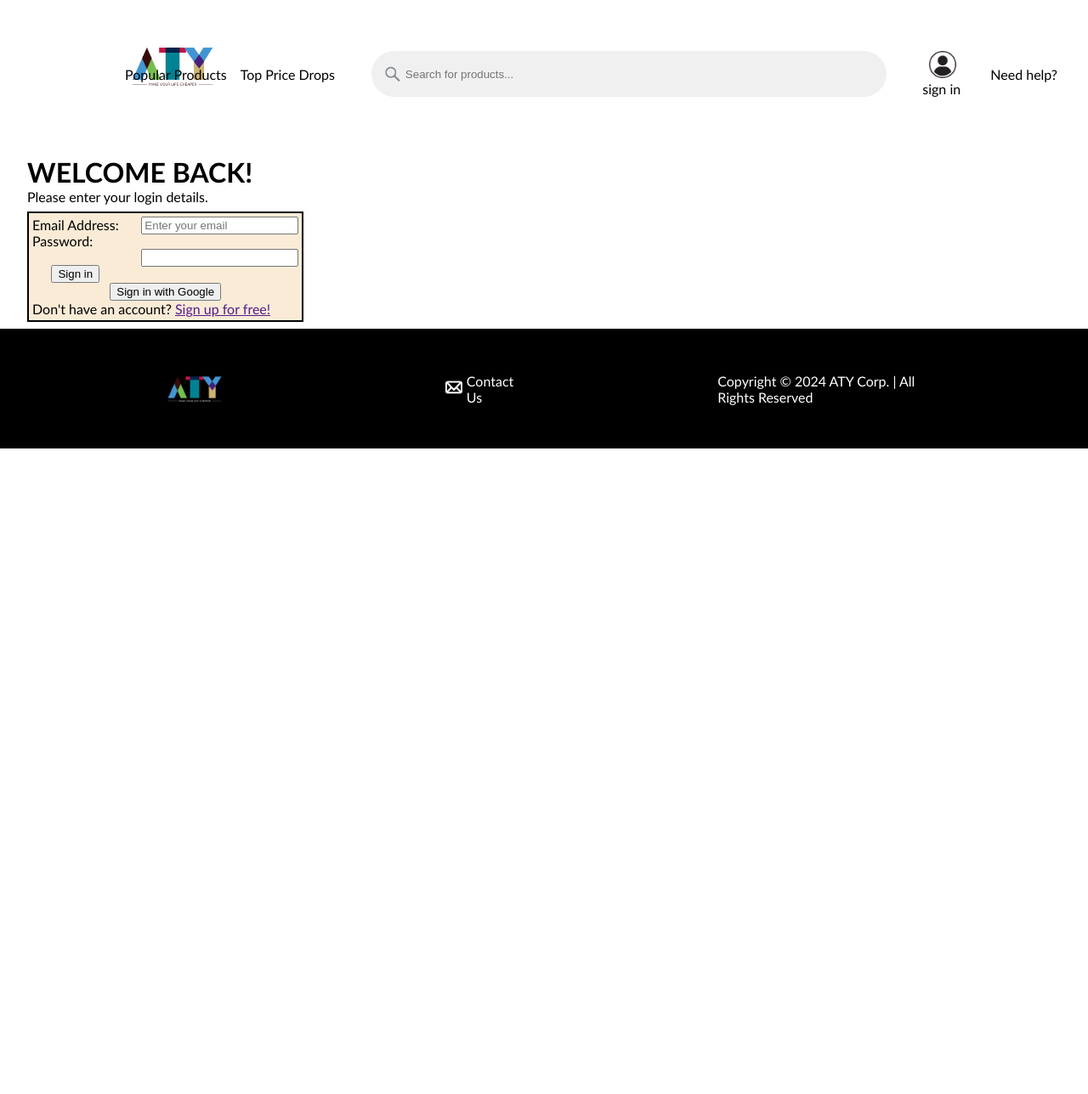
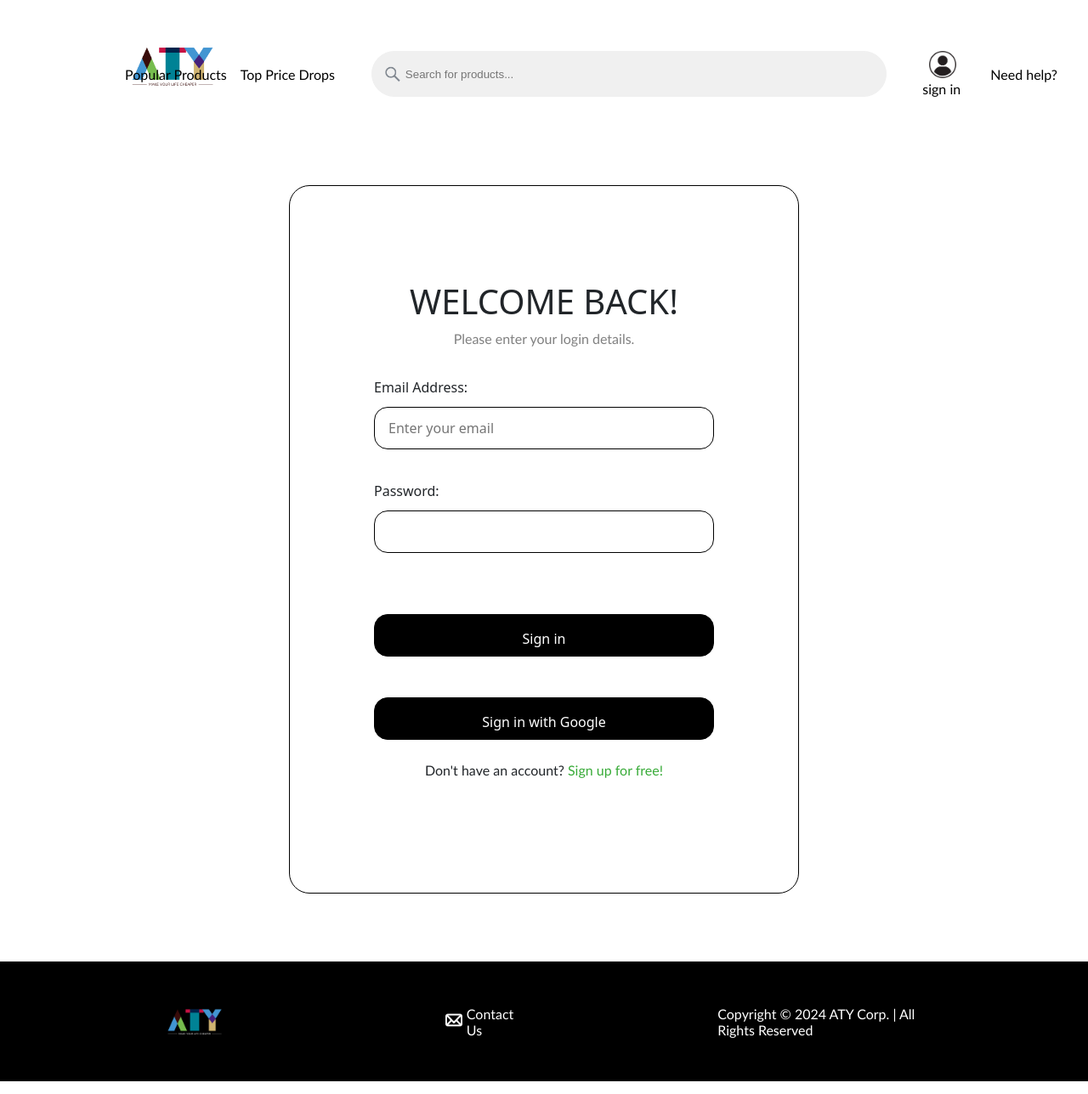
Before and after one commit to vol2468/CamelCamelCamelClone, a PHP site: page /login.html in a window 1280 px wide. Shown: the whole page at 85% size. Before the commit the page ends 528 px from the top, so only its background shows below. Run offline with PHP 8.4, Linux system fonts and the light colour scheme.

Commit message:
layout of login

```diff
--- a/code/css/login.css
+++ b/code/css/login.css
@@ -15,23 +15,62 @@ main {
     margin: 0em 2em 0em 2em;
 }
 
-form{
-    margin: 0.5em 0em 0.5em 0em;
-    border: solid black;
-    border-width: 0.15em;
-    width: fit-content;
-    padding: 0.25em;
-    background-color: antiquewhite;
-
+.welcome {
+    display: flex;
+    justify-content: center;
 }
 
-form input[type="email"], form input[type="password"] {
-    margin: 0em 0em 0em 2em;
-    float: right;
+p.welcome {
+    color: gray;
 }
 
-form input[type="submit"]{
-    text-align: center;
+#wrap {
+    border: solid black 1px;
+    border-radius: 1.5em;
+    width: 600px;
+    margin-left: auto;
+    margin-right: auto;
+    margin-top: 2em;
+    margin-bottom: 5em;
+    padding: 7em 2em 7em 2em;
+}
+
+#signin-info {
+    display: flex;
+    justify-content: center;
+}
+
+form {
+    display: flex;
+    flex-direction: column;
+    align-items: center;
+    border-width: 0.15em;
+    padding: 0.25em;
+}
+
+form input {
+    margin: 0.7em 0em 0.7em 0em;
+    border: solid black 1px;
+    padding: 1em;
+    border-radius: 1em;
+    width: 400px;
+    height: 50px;
+}
+
+#submit {
+    color: white;
+    background-color: black;
+}
+
+.input {
+    margin: 0.8em 0 0.8em 0;
+}
+
+.input label {
     display: block;
-    margin: auto;
 }
+
+#sig {
+    text-decoration: none;
+    color: #38AB38;
+}
--- a/code/css/register.css
+++ b/code/css/register.css
@@ -41,7 +41,6 @@ p.welcome {
 }
 
 form {
-    /* margin: 0.5em 0em 0.5em 0em; */
     display: flex;
     flex-direction: column;
     align-items: center;
--- a/code/login.html
+++ b/code/login.html
@@ -9,7 +9,7 @@
         <title>Login</title>
         <link rel="stylesheet" href="css/reset.css"/>
         <link rel="stylesheet" href="css/login.css"/>
-
+        <link href="https://cdn.jsdelivr.net/npm/bootstrap@5.3.3/dist/css/bootstrap.min.css" rel="stylesheet" integrity="sha384-QWTKZyjpPEjISv5WaRU9OFeRpok6YctnYmDr5pNlyT2bRjXh0JMhjY6hW+ALEwIH" crossorigin="anonymous">
     </head>
     <body>
 
```
